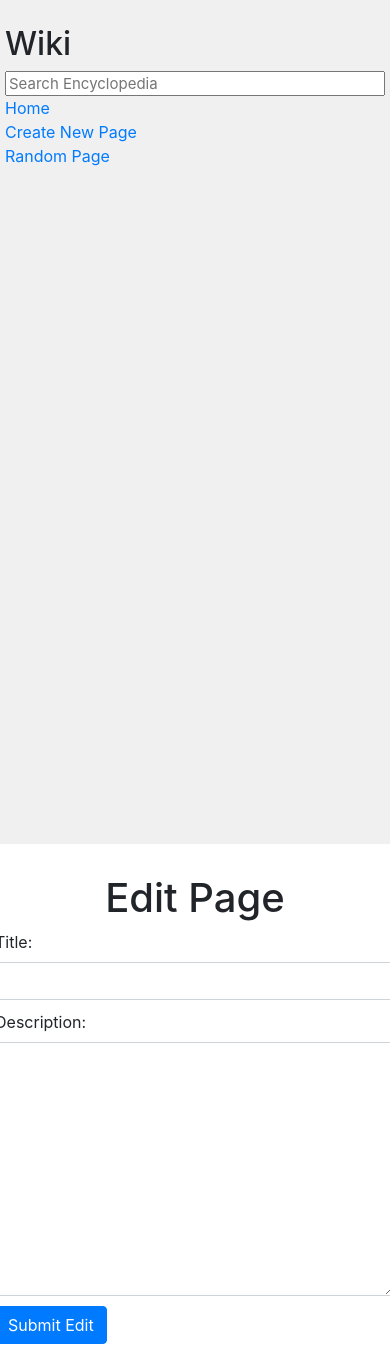
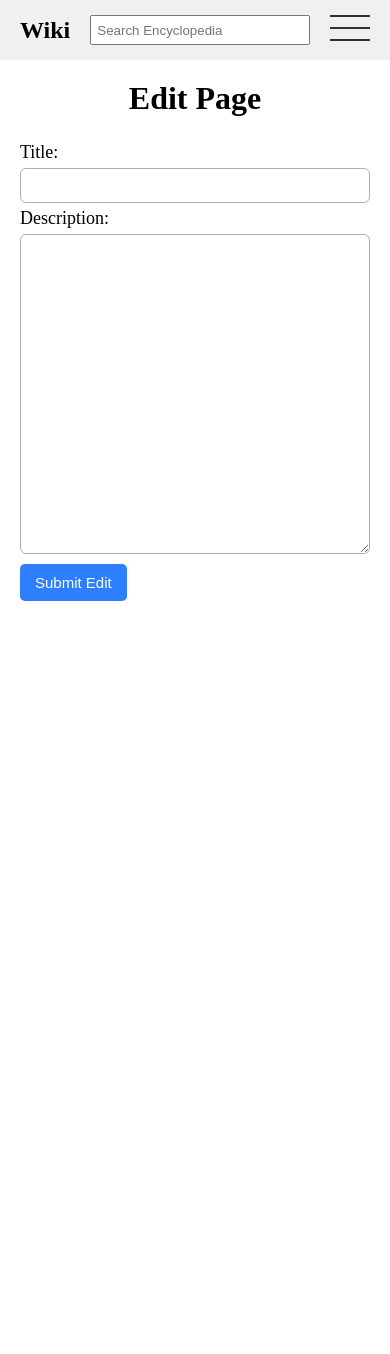
Before and after one commit to abel325/CS50W_Wiki, a Django app: page /edit_page/ in a window 390 px wide; the page is wider, and only the part inside the window is pictured. After the commit the page ends 601 px from the top of that part, so only its background shows below. Run offline with Django 3.2, Linux system fonts and the light colour scheme; some libraries are stand-ins or nearby versions.

Commit message:
Style Pages

```diff
--- a/encyclopedia/static/encyclopedia/styles.css
+++ b/encyclopedia/static/encyclopedia/styles.css
@@ -1,42 +1,284 @@
-body {
+* {
+    box-sizing: border-box;
     margin: 0;
-    background-color: white;
+    padding: 0;
 }
 
-code {
-    white-space: pre;
+html {
+    height: 100vh;
 }
 
-h1 {
-    margin-top: 0px;
-    padding-top: 20px;
+body {
+    font-size: 18px;
+    height: 100%;
 }
 
-textarea {
-    height: 90vh;
-    width: 80%;
+#navbar {
+    background-color: #f0f0f0;
+    height: 60px;
+    width: 100vw;
 }
 
-.main {
-    padding: 10px;
+#navbar #logo {
+    margin-right: 20px;
 }
 
-.search {
-    width: 100%;
-    font-size: 15px;
-    line-height: 15px;
+#navbar #logo a {
+    font-size: x-large;
+    font-weight: bold;
+    color: black;
 }
 
-.sidebar {
-    background-color: #f0f0f0;
-    height: 100vh;
-    padding: 20px;
+#navbar #logo a:hover {
+    color: black;
+    text-decoration: none;
 }
 
-.sidebar h2 {
-    margin-top: 5px;
+#navbar a {
+    color: #2e7ffe;
+    text-decoration: none;
 }
 
-.form-control {
+#navbar a:hover {
+    color: #146eff;
+    text-decoration: underline;
+}
+
+#navbar #nav-container {
+    display: flex;
+    height: 100%;
+    justify-content: space-between;
+    align-items: center;
+    padding: 0 20px;
+}
+
+#navbar form {
+    height: 100%;
+    display: flex;
+    align-items: center;
+    justify-content: center;
+    margin-left: auto;
+    margin-right: 20px;
+}
+
+#search {
+    height: 50%;
+    padding: 0 5px;
+    outline: none;
+}
+
+#nav-links {
+    display: flex;
+    gap: 20px;
+}
+
+#nav-links .link {
+    min-width: fit-content;
+}
+
+#dropdown {
+    display: none;
+    flex-shrink: 1;
+}
+
+#dropdown_content-wrapper {
+    display: none;
+    position: absolute;
+    left: 0;
+    width: 100%;
+}
+
+#dropdown-content {
+    display: flex;
+    flex-direction: column;
+    align-items: center;
+    background-color: #f0f0f0;
+    min-width: 100%;
+    padding-top: 10px;
+    top: 60px;
+    position: sticky;
+}
+
+#dropdown-content .link {
+    line-height: 2.5;
+    width: 100%;
+    text-align: center;
+}
+
+#dropdown-content .link:hover {
+    background-color: #eaeaea;
+}
+
+#dropdown button {
+    border: none;
+}
+
+/* <===================================================================> */
+
+#body-block #container {
+    max-width: 100%;
+    margin: 20px 20px;
+    display: flex;
+    flex-direction: column;
+    align-items: center;
+}
+
+#container #p-title {
+    font-size: 32px;
+    margin-bottom: 20px;
+}
+
+#entries-list {
+    display: flex;
+    flex-direction: column;
+    gap: 15px;
+    list-style: none;
+}
+
+#entries-list .entry {
+    text-align: center;
+}
+
+#entries-list .entry a {
+    color: #2e7ffe;
+    text-decoration: none;
+}
+
+#entries-list .entry a:hover {
+    color: #146eff;
+    text-decoration: underline;
+}
+
+/* <===================================================================> */
+/* For Entry Page */
+
+#dsc-container {
+    padding: 20px;
+    line-height: 1.5;
+    font-size: 18px;
+}
+
+#dsc-container ul {
+    list-style-position: inside;
+}
+
+#dsc-container #submit-btn {
+    font-size: 15px;
+    color: #fff;
+    background-color: #2e7ffe;
+    margin: 10px 0;
+    padding: 10px 15px;
+    border: none;
+    border-radius: 5px;
+}
+
+#dsc-container #submit-btn:hover {
+    cursor: pointer;
+    background-color: #146eff;
+}
+
+#dsc-container a {
+    color:#2e7ffe;
+    text-decoration: none;
+}
+
+#dsc-container a:hover {
+    color: #146eff;
+    text-decoration: underline;
+}
+
+/* <===================================================================> */
+/* For New Page and Edit Page */
+
+#npe-container {
+    display: flex;
+    flex-direction: column;
+    max-width: 1100px;
+    margin: 0 auto;
+    align-items: center;
+}
+
+#npe-container #npe-title {
+    margin: 20px 0;
+    font-size: 32px;
+}
+
+#npe-container ul {
+    list-style-position: inside;
+    margin-top: 5px;
     margin-bottom: 10px;
 }
+
+#npe-container #p-form {
+    display: flex;
+    flex-direction: column;
+    width: 100%;
+    padding: 0 20px;
+    justify-content: space-between;
+}
+
+#p-form label {
+    margin: 5px 0;
+}
+
+#p-form #pf-title-input {
+    height: 35px;
+    padding: 10px;
+    font-size: 16px;
+    outline: none;
+    border: solid 1px #afafaf;
+    border-radius: 6px;
+}
+
+#p-form #pf-description-area {
+    height: 20em;
+    padding: 10px;
+    font-size: 16px;
+    outline: none;
+    border: solid 1px #afafaf;
+    border-radius: 6px;
+}
+
+#p-form #pf-button {
+    align-self: flex-start;
+    min-width: fit-content;
+    font-size: 15px;
+    color: #fff;
+    background-color: #2e7ffe;
+    margin: 10px 0;
+    padding: 10px 15px;
+    border: none;
+    border-radius: 5px;
+}
+
+#p-form #pf-button:hover {
+    cursor: pointer;
+    background-color: #146eff;
+}
+
+/* <===================================================================> */
+
+@media (max-width: 878px) {
+    #navbar form {
+        flex: 1;
+    }
+}
+
+@media (max-width: 618px) {
+    #dropdown {
+        display: block;
+    }
+
+    #dropdown button:hover {
+        cursor: pointer;
+    }
+
+    #nav-links {
+        display: none;
+    }
+
+    #search {
+        width: 100%;
+    }
+
+}
--- a/encyclopedia/templates/encyclopedia/edit_page.html
+++ b/encyclopedia/templates/encyclopedia/edit_page.html
@@ -6,15 +6,17 @@
 
 {% block body %}
 
-    <h1 style="text-align: center;">Edit Page</h1>
-    <form action="{% url 'edit_page' %}" method="post" id="ep-form">
+    <div id="npe-container">
+        <h1 id="npe-title">Edit Page</h1>
+        <form action="{% url 'edit_page' %}" method="post" id="p-form">
 
-        {% csrf_token %}
+            {% csrf_token %}
 
-        {{ form }}
-        <input type="hidden" name="old-title" value="{{ old_title }}">
-        <input type="submit" value="Submit Edit" id="pf-button" class="btn btn-primary">
+            {{ form }}
+            <input type="hidden" name="old-title" value="{{ old_title }}">
+            <input type="submit" value="Submit Edit" id="pf-button">
 
-    </form>
+        </form>
+    </div>
 
 {% endblock %}
--- a/encyclopedia/templates/encyclopedia/layout.html
+++ b/encyclopedia/templates/encyclopedia/layout.html
@@ -1,36 +1,61 @@
 {% load static %}
 
 <!DOCTYPE html>
-
 <html lang="en">
 <head>
+    <meta charset="UTF-8">
+    <meta name="viewport" content="width=device-width, initial-scale=1.0">
     <title>{% block title %}{% endblock %}</title>
-        <link rel="stylesheet" href="https://stackpath.bootstrapcdn.com/bootstrap/4.4.1/css/bootstrap.min.css" integrity="sha384-Vkoo8x4CGsO3+Hhxv8T/Q5PaXtkKtu6ug5TOeNV6gBiFeWPGFN9MuhOf23Q9Ifjh" crossorigin="anonymous">
     <link href="{% static 'encyclopedia/styles.css' %}" rel="stylesheet">
 </head>
 <body>
-        <div class="row">
-            <div class="sidebar col-lg-2 col-md-3">
-                <h2>Wiki</h2>
+
+    <nav id="navbar">
+
+        <div id="nav-container">
+
+            <div id="logo"><a href="{% url 'index' %}">Wiki</a></div>
             <form action="{% url 'search' %}">
-                    <input class="search" type="text" name="q" placeholder="Search Encyclopedia">
+                <input type="text" id="search" name="q" placeholder="Search Encyclopedia">
             </form>
-                <div>
-                    <a href="{% url 'index' %}">Home</a>
+            <div id="nav-links">
+                <a href="{% url 'index' %}" class="link">Home</a>
+                <a href="{% url 'new_page' %}" class="link">Create New Page</a>
+                <a href="{% url 'random_page' %}" class="link">Random Page</a>
             </div>
-                <div>
-                    <a href="{% url 'new_page' %}">Create New Page</a>
+
+            <div id="dropdown">
+                <button id="menu-btn" onclick="toggleMenu()"><img src="{% static 'encyclopedia/icons8-menu-40.png' %}" alt="Menu Button"></button>
+                <div id="dropdown_content-wrapper">
+                    <div id="dropdown-content">
+                        <a href="{% url 'index' %}" class="link">Home</a>
+                        <a href="{% url 'new_page' %}" class="link">Create New Page</a>
+                        <a href="{% url 'random_page' %}" class="link">Random Page</a>
                     </div>
-                <div>
-                    <a href="{% url 'random_page' %}">Random Page</a>
                 </div>
-                {% block nav %}
-                {% endblock %}
             </div>
-            <div class="main col-lg-10 col-md-9">
+
+        </div>
+
+    </nav>
+
+
+    <section id="body-block">
         {% block body %}
         {% endblock %}
-            </div>
-        </div>
+    </section>
+
+
+    <script>
+        function toggleMenu() {
+            const contentWrapper = document.getElementById('dropdown_content-wrapper');
+
+            if (contentWrapper.style.display === "none") {
+                contentWrapper.style.display = "block";
+            } else {
+                contentWrapper.style.display = "none";
+            }
+        }
+    </script>
 </body>
 </html>
--- a/encyclopedia/urls.py
+++ b/encyclopedia/urls.py
@@ -10,5 +10,4 @@ urlpatterns = [
     path("new_page/", views.new_page, name="new_page"),
     path("edit_page/", views.edit_page, name="edit_page"),
     path("random_page/", views.random_page, name="random_page"),
-    path("styled/", views.styled, name="styled")
 ]
--- a/encyclopedia/views.py
+++ b/encyclopedia/views.py
@@ -10,8 +10,8 @@ from . import util
 
 
 class PageForm(forms.Form):
-    title = forms.CharField(label="Title", widget=forms.TextInput(attrs={'id': 'pf-title-input', 'class': 'form-control', 'name': 'title'}))
-    description = forms.CharField(label="Description", widget=forms.Textarea(attrs={'id': 'pf-description-area', 'class': 'form-control', 'name': 'description'}), required=False)
+    title = forms.CharField(label="Title", widget=forms.TextInput(attrs={'id': 'pf-title-input', 'name': 'title'}))
+    description = forms.CharField(label="Description", widget=forms.Textarea(attrs={'id': 'pf-description-area', 'name': 'description'}), required=False)
 
 
 def index(request):
@@ -123,7 +123,3 @@ def random_page(request):
     entries = util.list_entries()
     randp = choice(entries)
     return HttpResponseRedirect(reverse('entries', kwargs={'name': randp}))
-
-
-def styled(request):
-    return render(request, "encyclopedia/styled.html")
```
Also changed, not shown: encyclopedia/static/encyclopedia/new_styles.css (deleted, +0 -115 lines), encyclopedia/templates/encyclopedia/entries.html (+7 -6 lines), encyclopedia/templates/encyclopedia/index.html (+9 -6 lines), encyclopedia/templates/encyclopedia/new_page.html (+8 -7 lines), encyclopedia/templates/encyclopedia/search_results.html (+10 -6 lines), encyclopedia/templates/encyclopedia/styled.html (deleted, +0 -65 lines), entries/CS50W.md (deleted, +0 -1 lines), entries/Test Page.md (deleted, +0 -1 lines), encyclopedia/static/encyclopedia/icons8-menu-40.png (added), entries/Python.md (line endings or trailing spaces). Lines whose indentation alone changed are shown as unchanged.
